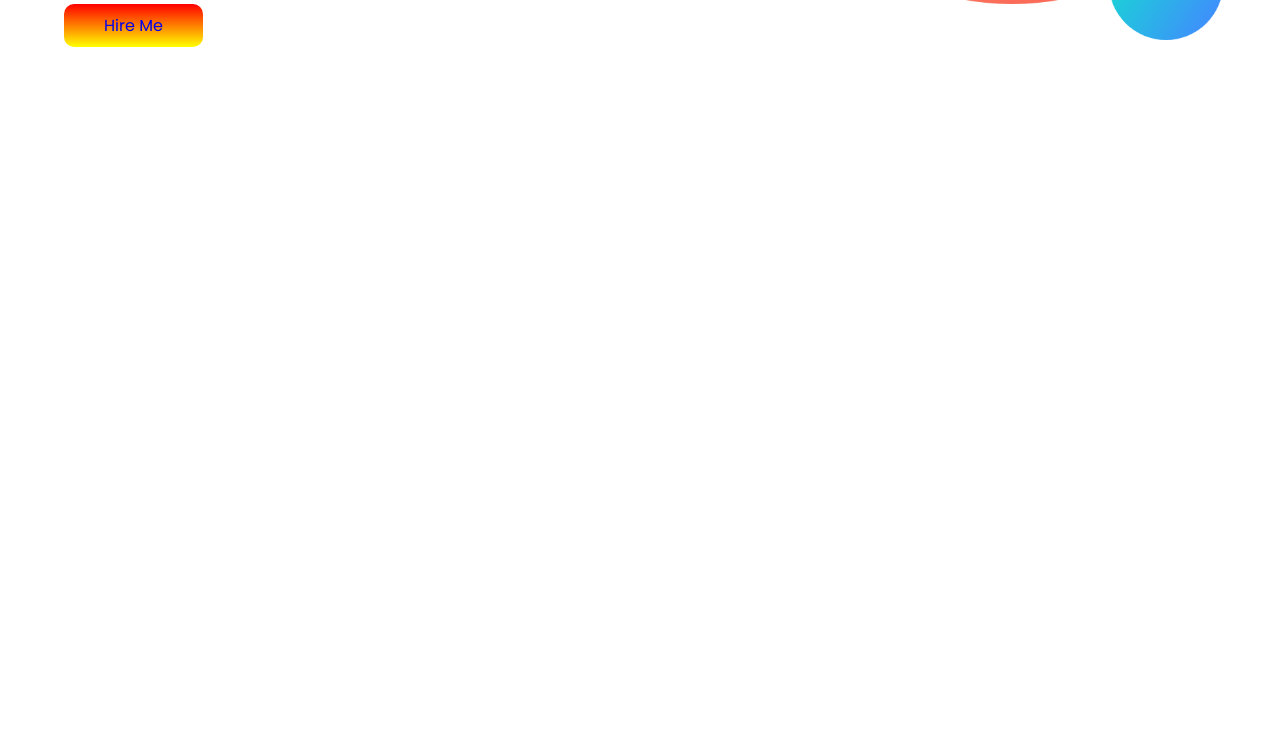
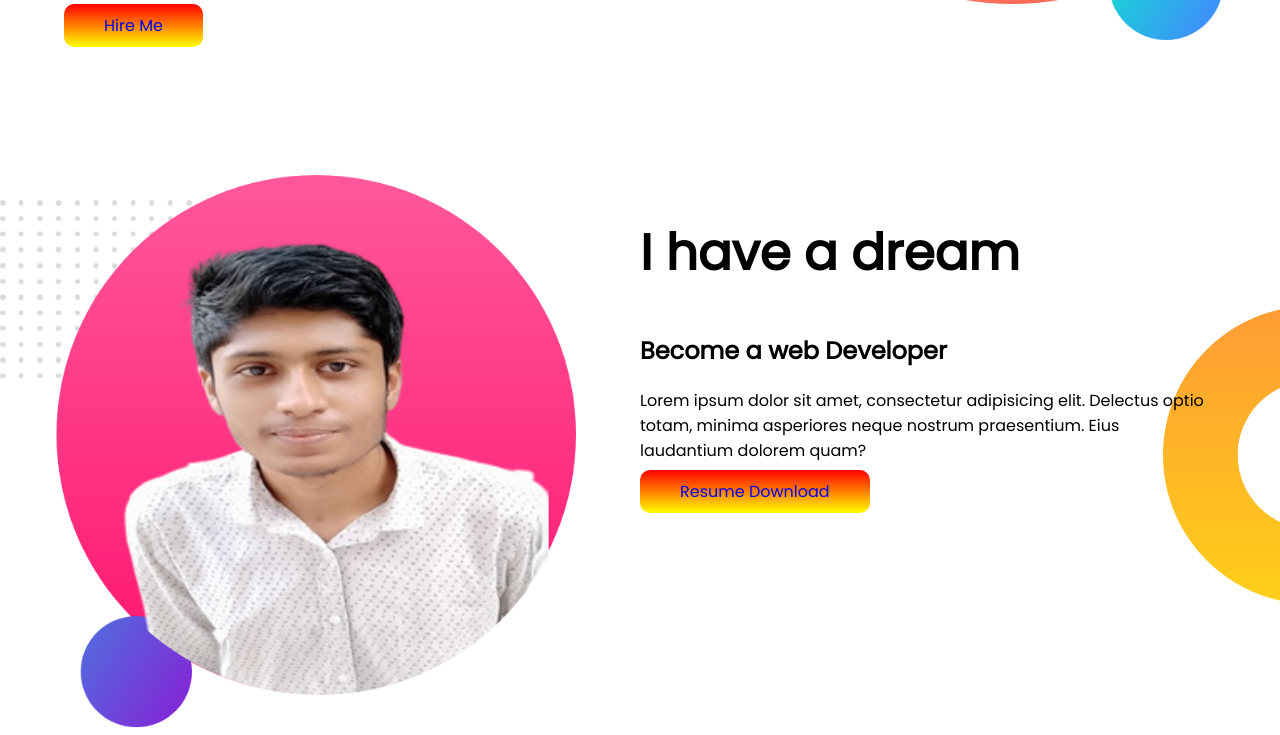
Before and after one commit to M0Faruk/Professional-Portfolio, a plain HTML site: page index.html in a window 1280 px wide. Shown: the part 532-1267 px from the top of the page. Before the commit the page ends 800 px from the top, so only its background shows below. Drawn offline with Linux system fonts and the light colour scheme.

Commit message:
dream area

```diff
--- a/index.html
+++ b/index.html
@@ -23,5 +23,17 @@
             <img src="images/header-bg.png" alt="header photo">
         </div>
     </section>
+
+    <section id="dream-area">
+        <div class="dream-area-part">
+            <img src="images/container-bg.png" alt="Dream background photo">
+        </div>
+        <div class="dream-area-part">
+            <h1>I have a dream</h1>
+            <h2>Become a web Developer</h2>
+            <p>Lorem ipsum dolor sit amet, consectetur adipisicing elit. Delectus optio totam, minima asperiores neque nostrum praesentium. Eius laudantium dolorem quam?</p>
+            <a class="link-color" href="https://drive.google.com">Resume Download</a>
+        </div>
+    </section>
 </body>
 </html>
--- a/style.css
+++ b/style.css
@@ -6,6 +6,7 @@ body {
     display: flex;
     background-image: url(images/top-banner.png);
     background-repeat: no-repeat;
+    margin-bottom: 10%;
 }
 .header-part {
     width: 50%;
@@ -26,3 +27,16 @@ h1 {
 .header-part img {
     width: 100%;
 }
+#dream-area {
+    display: flex;
+    background-image: url(images/dream-bg.png);
+    background-repeat: no-repeat;
+    background-position: right;
+}
+.dream-area-part {
+    width: 50%;
+    padding-right: 5%;
+}
+.dream-area-part img {
+    width: 100%;
+}
```
